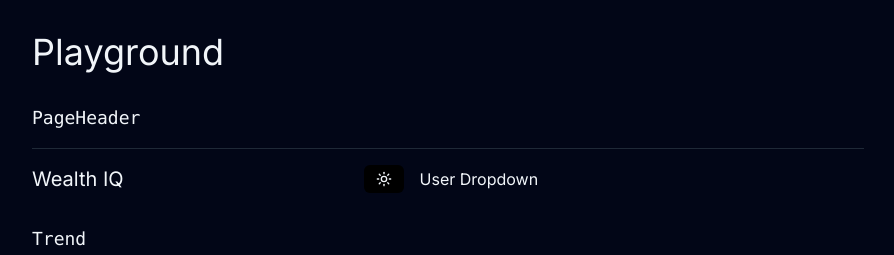
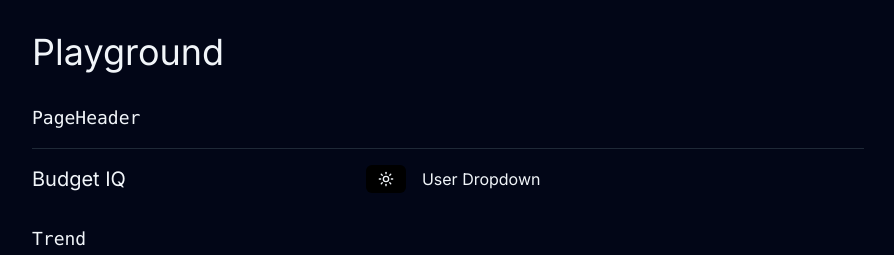
Before and after one commit to slicbutsic/BudgetIQ, a Next.js app: page /playground in a window 1280 px wide. Shown: the top 255 px of the page, without its empty margins (192-1086 px from the left). Built offline with nearby package versions, Linux system fonts and the light colour scheme; no server answers.

Commit message:
Rename project to BudgetIQ

```diff
--- a/app/layout.js
+++ b/app/layout.js
@@ -6,8 +6,8 @@ const inter = Inter({ subsets: ["latin"] });
 
 export const metadata = {
   title: {
-    template: "%s | Wealth IQ",
-    default: "Wealth IQ",
+    template: "%s | Budget IQ",
+    default: "Budget IQ",
   },
   description: "Smarter finances, brighter futures.",
 };
--- a/components/page-header.js
+++ b/components/page-header.js
@@ -6,7 +6,7 @@ export default function PageHeader({className}) {
   const theme = useServerDarkMode()
   return (
     <header className={`flex justify-between items-center ${className}`}>
-      <Link href="/dashboard" className="text-xl hover:underline underline-offset-8 decoration-2">Wealth IQ</Link>
+      <Link href="/dashboard" className="text-xl hover:underline underline-offset-8 decoration-2">Budget IQ</Link>
 
       <div className="flex items-center space-x-4 ml-60">
         <DarkModeToggle defaultMode={theme} />
```
